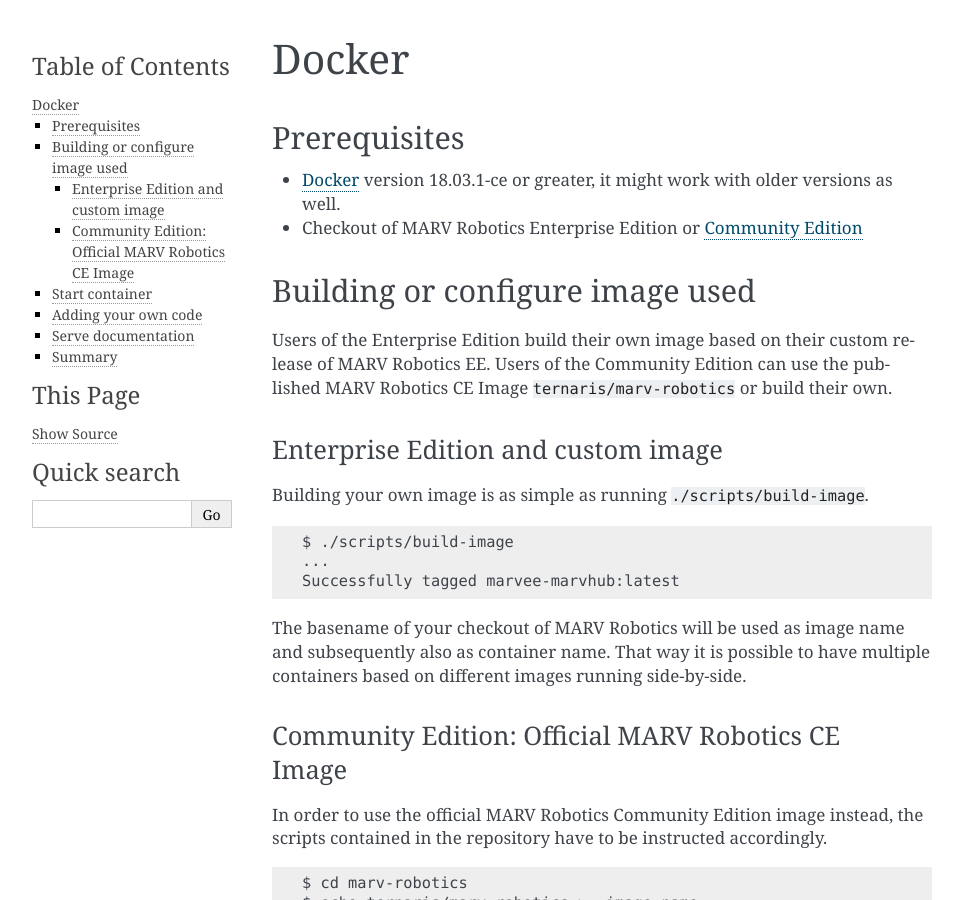
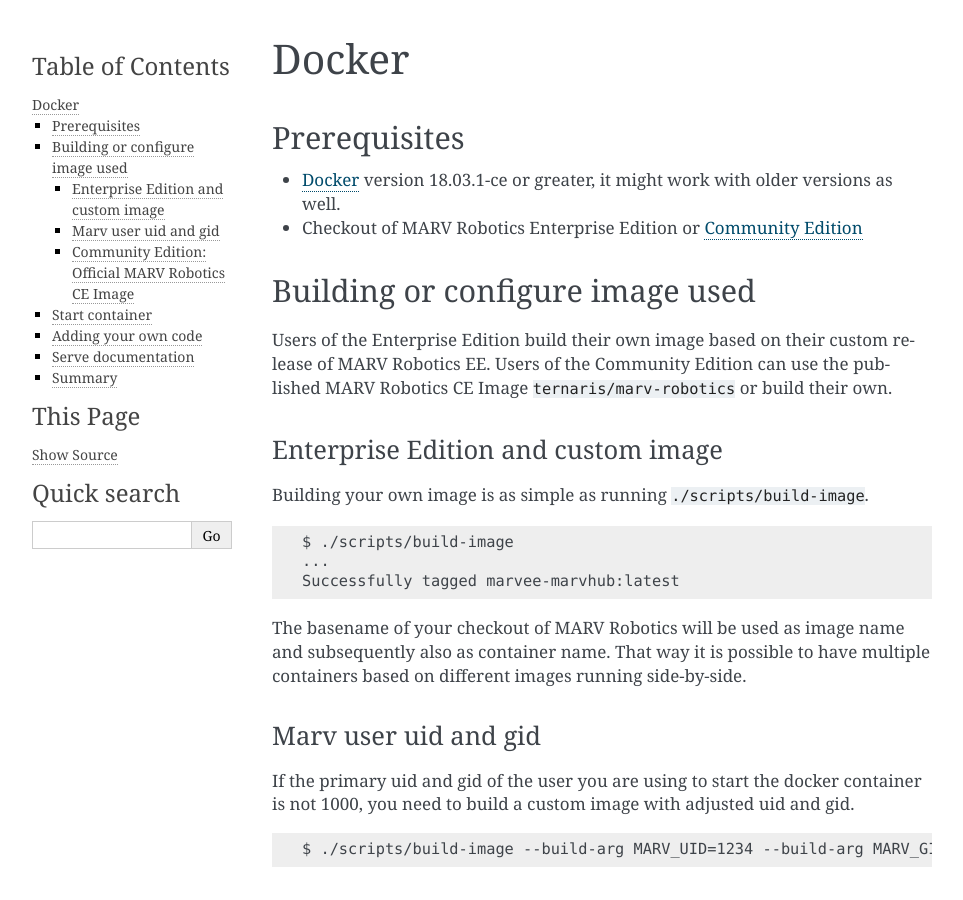
Before and after one commit to ternaris/marv-robotics, a Sphinx documentation site: the page built from docs/install/docker.rst, in a window 1280 px wide and 900 px high. Shown: the whole window, without its empty margins (148-1111 px from the left). Built offline with Sphinx 7.4.7, drawn with Linux system fonts in a browser that asks for light colours; pages that are not in the unit, such as notebooks, are missing from menus.

Commit message:
[tooling] Support setting marv uid/gid when building image
close https://github.com/ternaris/marv-robotics/issues/34

```diff
--- a/README.rst
+++ b/README.rst
@@ -30,6 +30,12 @@
   ./scripts/run-container sites/example path/to/bags
 
 There should be a couple of uwsgi workers waiting to serve requests and MARV Robotics is now running at: https://localhost:8000/
+
+If the container fails to start with *Permission denied*::
+
+  [Errno 13] Permission denied: '/home/marv/site/sessionkey'
+
+most likely the uid of your user outside docker does not match the one inside (1000). See `Docker <https://ternaris.com/marv-robotics/docs/install/docker.html>`_ on how to build a custom image with matching uid and gid.
 
 Additional arguments are passed as options to ``docker run``, e.g.
 
--- a/docs/install/docker.rst
+++ b/docs/install/docker.rst
@@ -31,6 +31,16 @@
    Successfully tagged marvee-marvhub:latest
 
 The basename of your checkout of MARV Robotics will be used as image name and subsequently also as container name. That way it is possible to have multiple containers based on different images running side-by-side.
+
+
+Marv user uid and gid
+^^^^^^^^^^^^^^^^^^^^^
+
+If the primary uid and gid of the user you are using to start the docker container is not 1000, you need to build a custom image with adjusted uid and gid.
+
+::
+
+   $ ./scripts/build-image --build-arg MARV_UID=1234 --build-arg MARV_GID=5678
 
 
 Community Edition: Official MARV Robotics CE Image
```
Also changed, not shown: 1 other file.
